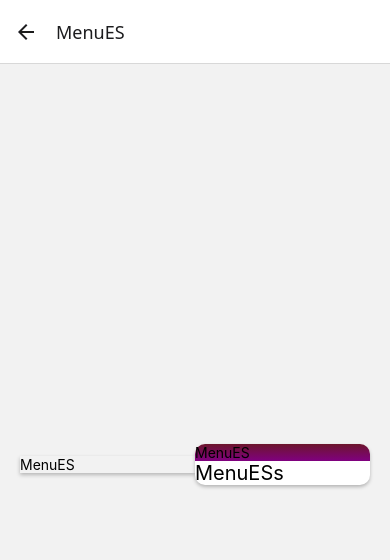
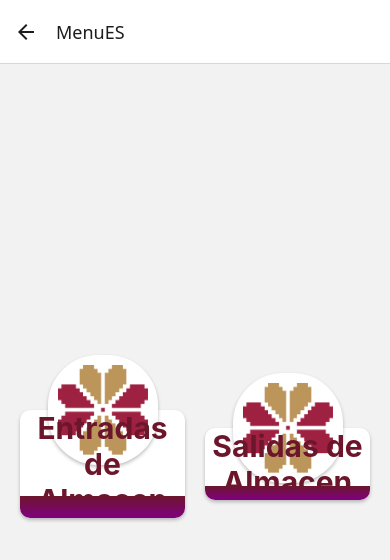
Before and after one commit to s3vv4s/Almacen, a React Native app: screen /MenuES in a window 390 px wide. Shown: the top 560 px of the page. Built offline with nearby package versions, Linux system fonts and the light colour scheme.

Commit message:
Se han añadido varias cosas XD

```diff
--- a/app/global/AuthHandler.tsx
+++ b/app/global/AuthHandler.tsx
@@ -16,6 +16,8 @@ const AuthHandler: React.FC<AuthHandlerProps> = ({ children }) => {
   useEffect(() => {
     //Ya funciona el problema es que pasa muy rapido y pasa de lago la validacion, aspi que da un falso aun que este tal vez sea contrario
     //Aqui aremos la validacion de token
+
+
     if (stateContext == undefined || stateContext?.isValidated == false) {
       navigation.dispatch(StackActions.replace("Login"));
       console.log("Entra aqui cuando no deveria ");
--- a/app/ui/Acceso/AuthCamaraConfig.ts
+++ b/app/ui/Acceso/AuthCamaraConfig.ts
@@ -10,10 +10,7 @@ import { useEffect, useState , useRef} from "react";
  * @returns Este componente solo restorna la configuracion de la camara
  */
 
-type Callbacks = {
-  onCapture: (data: string) => Promise<void>;
-  //onError?: (error: string) => void;
-};
+
 export const AuthCamaraView = () => {
 
   const refCamara = useRef<CameraView>(null);
--- a/app/ui/Acceso/AuthCamaraController.ts
+++ b/app/ui/Acceso/AuthCamaraController.ts
@@ -23,7 +23,7 @@ class Verificacion{
   }
 
   public async Verificar(uriImage: string,nombre:string) {
-
+      this.abort = new AbortController();
       const forms = new FormData();
       forms.append("nickname", nombre);
       forms.append("foto", { name: "fotos.jpg", type: 'image/jpeg', uri: uriImage } as any);
--- a/app/ui/MenusEntradasSalidas/MenuES.tsx
+++ b/app/ui/MenusEntradasSalidas/MenuES.tsx
@@ -1,61 +1,39 @@
 import RootScreens from "@/constants/RootScreens";
-import { Text, View,Image } from "react-native";
+import { Text, View, Image } from "react-native";
 import type { NativeStackScreenProps } from "@react-navigation/native-stack";
-import {LinearGradient} from 'expo-linear-gradient';
+import { LinearGradient } from 'expo-linear-gradient';
+import Icon from "@/assets/Icons";
+import { EnumIcons } from "@/assets/EnumIcons";
+import CardGradiente from "../components/CardGradiente";
+import { Colors } from "@/constants/Colors";
 
 type Props = NativeStackScreenProps<RootScreens, "MenuES">;
 
 const MenuES = ({ navigation }: Props) => {
   return (
-    <View style={{ flex: 1, alignItems: "center", justifyContent: "center" ,flexDirection:"row",padding:20 }}>
-      <View style={{ marginTop: 20 ,flex:1,
-        shadowColor: "#000",
-        shadowOffset: {
-          width: 0,
-          height: 2,
-        },
-        shadowOpacity: 0.25,
-        shadowRadius: 3.84,
-        elevation: 5,
-      }}>
-<Text>MenuES</Text>
-      </View>
+    <View style={{ flex: 1, alignItems: "center", justifyContent: "center", flexDirection: "row", padding: 20, gap: 20 }}>
+      <CardGradiente icono={EnumIcons.LogoDif} activate={()=>{navigation.navigate("Home")}}>
+        <Text style={{
+                  fontSize: 30,
+          fontWeight: "bold" ,
+          textAlign:"center" ,
+          color:Colors.main.primary
+        }}>
+          Entradas de Almacen
+        </Text>
+      </CardGradiente>
+      {/* Segunada parte */}
+      <CardGradiente icono={EnumIcons.LogoDif} activate={()=>{navigation.navigate("Home")}}>
 
-
-      <View style={{ marginTop: 20 ,flex:1,
-       backgroundColor:"white",
-       shadowColor: "#000",
-
-       borderRadius: 10,
-        shadowOffset: {
-          width: 0,
-          height: 2,
-        },
-        shadowOpacity: 0.25,
-        shadowRadius: 3.84,
-        elevation: 5,
-        display: "flex",
-        flexDirection: "column",
-      }}>
-
-      <LinearGradient
-       colors={['#6c162c', 'purple']}
-
-        style={{
-
-          width: '100%',
-          height: '30%',
-
-          borderTopRightRadius: 10,
-          borderTopLeftRadius: 10,
-
-        }}
-      >
-        <Text>MenuES</Text>
-      </LinearGradient>
-        <Text style={{fontSize:20}}>MenuESs</Text>
-      </View>
-
+        <Text style={{
+                  fontSize: 30,
+          fontWeight: "bold" ,
+          textAlign:"center" ,
+          color:Colors.main.primary
+        }}>
+          Salidas de Almacen
+        </Text>
+      </CardGradiente>
     </View>
   );
 };
--- /dev/null
+++ b/app/ui/components/CardGradiente.tsx
@@ -0,0 +1,84 @@
+import { EnumIcons } from "@/assets/EnumIcons";
+import Icon from "@/assets/Icons";
+import { LinearGradient } from "expo-linear-gradient";
+import { Pressable, View, ViewStyle } from "react-native";
+
+
+
+
+
+type Props = {
+  children: React.ReactNode;
+  style?: ViewStyle;
+  icono: EnumIcons;
+  activate: () => void;
+};
+const CardGradiente = ({ children, style, icono, activate }: Props) => {
+  return (
+    <Pressable
+    onPress={activate}
+    style={[{
+      marginTop: 20, flex: 1,
+      backgroundColor: "white",
+      shadowColor: "#000",
+      borderRadius: 10,
+      shadowOffset: {
+        width: 0,
+        height: 2,
+      },
+      shadowOpacity: 0.25,
+      shadowRadius: 3.84,
+      elevation: 5,
+      display: "flex",
+      flexDirection: "column",
+    }, style]}>
+
+      <LinearGradient
+        colors={['#6c162c', 'purple']}
+        style={{
+          width: '100%',
+          height: '20%',
+
+          borderTopRightRadius: 10,
+          borderTopLeftRadius: 10,
+        }}>
+      </LinearGradient>
+      <View style={{ justifyContent: "center", alignItems: "center" }}>
+        <View style={{
+          position: "absolute",
+          backgroundColor: "white", padding: 10, borderRadius: 50,
+          shadowColor: "#000",
+          shadowOffset: {
+            width: 0,
+            height: 2,
+          },
+          shadowOpacity: 0.25,
+          shadowRadius: 3.84,
+          elevation: 5,
+        }}>
+          <Icon name={icono} size={90} color={"white"} />
+        </View>
+      </View>
+      <View style={{ flex: 1, justifyContent: "center", alignItems: "center", display: "flex", flexDirection: "column" }}>
+        {children}
+        <LinearGradient
+          colors={['#6c162c', 'purple']}
+          style={{
+            bottom: 0,
+            position: "absolute",
+            width: '100%',
+            height: '20%',
+            borderBottomRightRadius: 10,
+            borderBottomLeftRadius: 10,
+          }}>
+        </LinearGradient>
+
+
+      </View>
+    </Pressable>
+
+
+  );
+};
+
+export default CardGradiente;
--- /dev/null
+++ b/assets/EnumIcons.ts
@@ -0,0 +1,24 @@
+/*import { ImageSourcePropType } from "react-native";
+
+export enum EnumIcons {
+  LogoDif = "dif_logo",
+}
+
+export iconMap : {[key in EnumIcons] : ImageSourcePropType }={
+
+  [EnumIcons.LogoDif]:require("@/assets/images/dif_logo.png"),
+};
+
+*/
+
+
+import { ImageSourcePropType } from 'react-native';
+// Define EnumIcons
+export enum EnumIcons {
+LogoDif = "dif_logo",
+};
+// Mapear los valores de EnumIcons a las rutas de las imágenes
+export const iconMap: { [key in EnumIcons]: ImageSourcePropType } = {
+  [EnumIcons.LogoDif]: require('@/assets/images/dif_logo.png'),
+
+};
--- /dev/null
+++ b/assets/Icons.tsx
@@ -0,0 +1,15 @@
+import React from "react";
+import { Image, ImageSourcePropType } from "react-native";
+import { EnumIcons,iconMap  } from "./EnumIcons";
+
+const Icon = ({ name, size, color ="" } : { name:EnumIcons, size: number, color?: string }) => {
+ const path:ImageSourcePropType = iconMap[name];
+ return (
+    <Image
+      source={path}
+      style={{ width: size, height: size,resizeMode:"stretch" ,tintColor: ""}}
+    />
+  );
+};
+
+export default Icon;
```
Also changed, not shown: app/ui/ListaAlmacenes/Lista.tsx (added), assets/images/calendar_work.png (renamed from assets/images/workCalendar.png).
